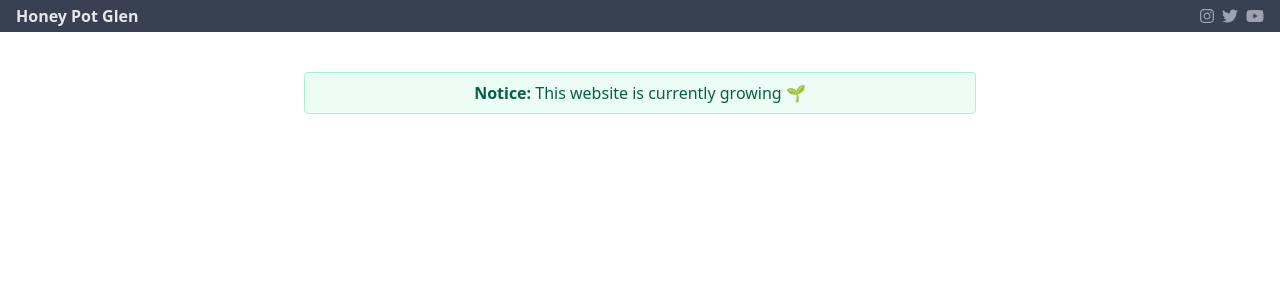
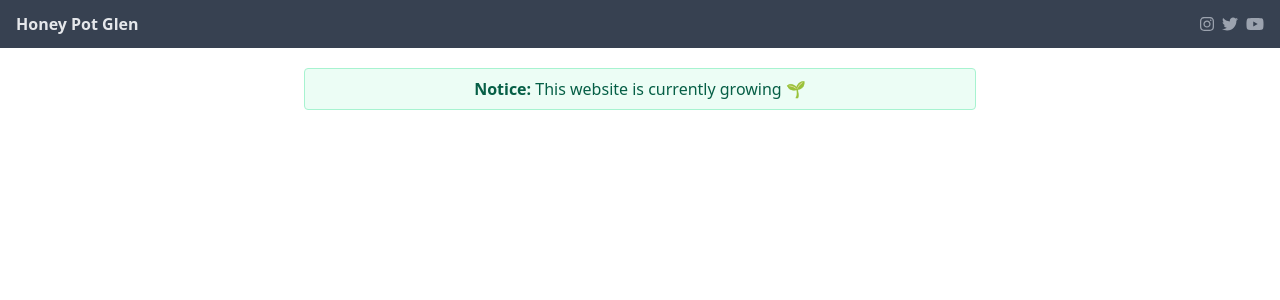
Before and after one commit to marchsabino/honey-pot-glen, a Next.js app: page / in a window 1280 px wide. Shown: the top 300 px of the page. Built offline with nearby package versions, Linux system fonts and the light colour scheme.

Commit message:
Styling changes

```diff
--- a/components/layout.tsx
+++ b/components/layout.tsx
@@ -12,8 +12,8 @@ function Layout({ children, name }) {
         </title>
       </Head>
       <div className="flex flex-col h-screen">
-        <nav className="py-1 bg-gray-700">
-          <div className="container flex justify-between">
+        <nav className="py-3 mb-5 bg-gray-700">
+          <div className="container flex justify-between text-md">
             <span className="font-semibold text-gray-200">
               {process.env.NEXT_PUBLIC_SITE_NAME}
             </span>
--- a/pages/index.tsx
+++ b/pages/index.tsx
@@ -3,7 +3,7 @@ import Layout from "../components/layout";
 function Home(): JSX.Element {
   return (
     <Layout name="Home">
-      <main className="my-10">
+      <main>
         <div className="container">
           <div className="mx-auto max-w-2xl">
             <div className="text-center text-green-800 bg-green-50 p-2 rounded border-green-200 border">
```
